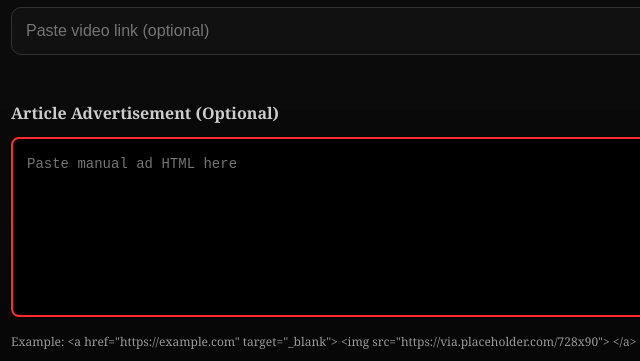
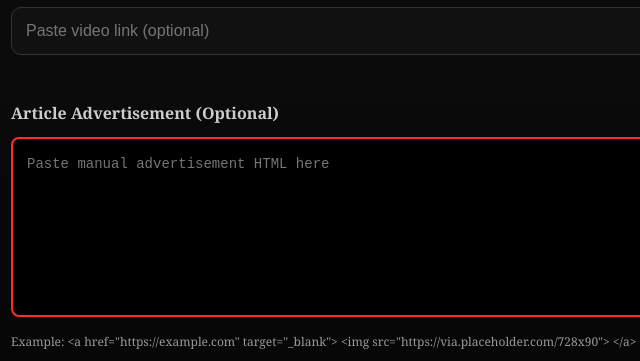
Before and after one commit to SJagadishwar/news-platform, a website: page client/admin.html in a window 1280 px wide. Shown: the part 1280-1641 px from the top of the page, 134-774 px from the left. Drawn offline with Linux system fonts and the light colour scheme; no server answers; sample sign-in values are in the browser's storage.

```diff
--- a/client/admin.html
+++ b/client/admin.html
@@ -104,12 +104,9 @@
     <div class="admin-textarea-wrap">
       <textarea
         id="sponsoredAd"
-        placeholder="Paste manual ad HTML here"
+        placeholder="Paste manual advertisement HTML here"
       ></textarea>
     </div>
-
-
-
 
 
     <p style="font-size:12px;color:#999;margin-top:6px;">
```
